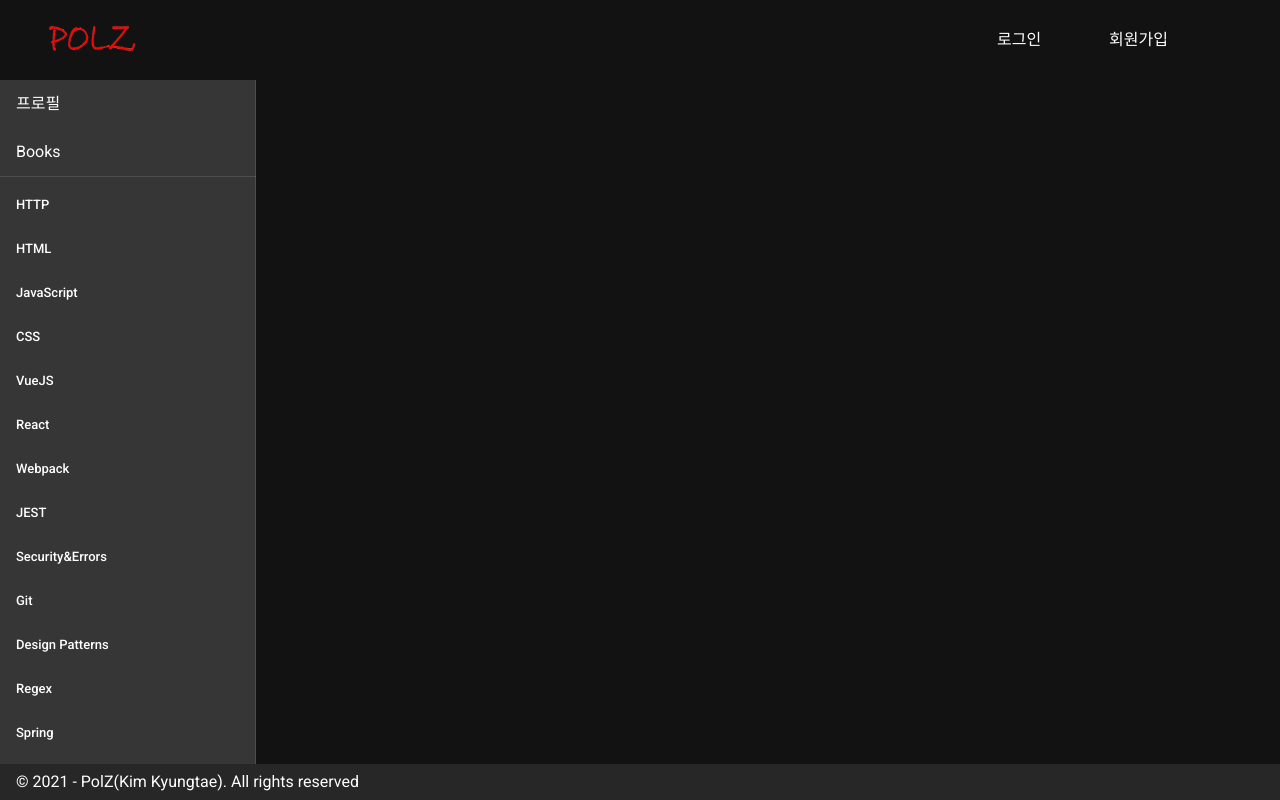
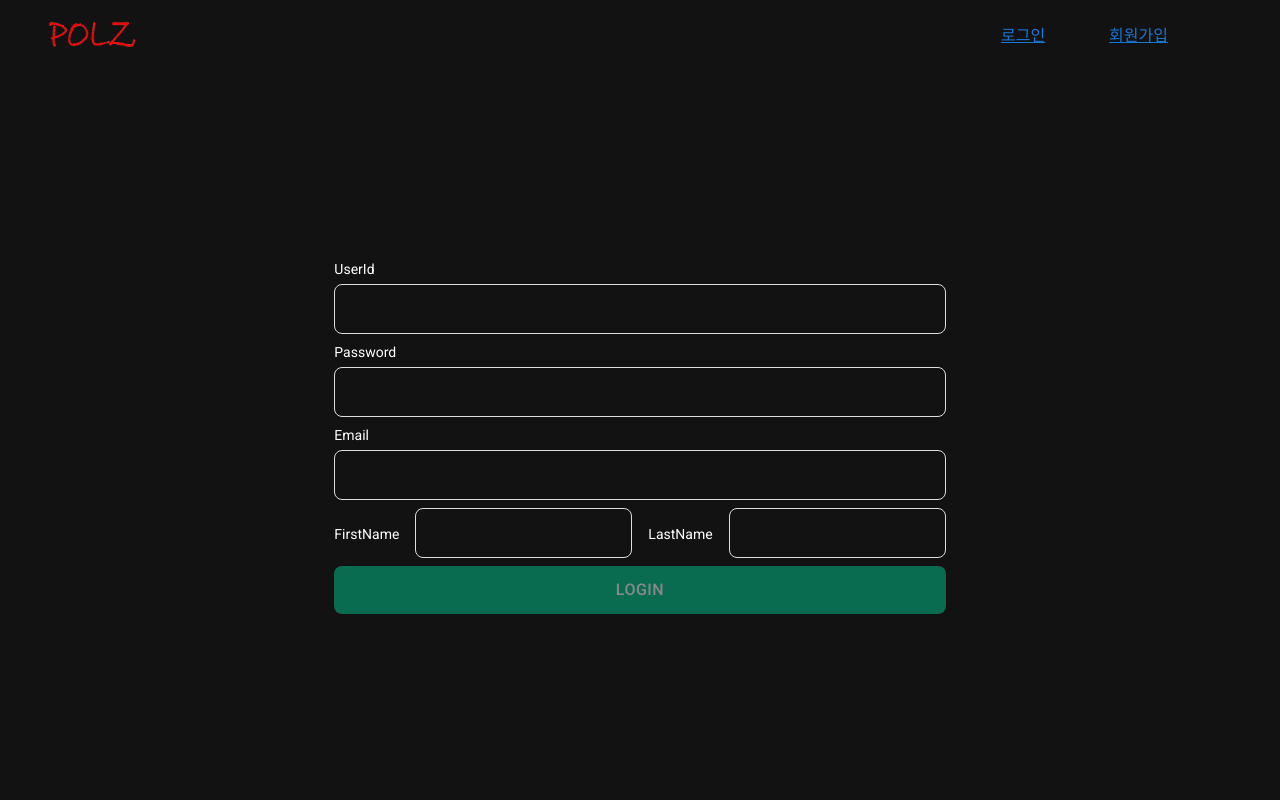
Before and after one commit to korkt-kim/myBlog, a Nuxt app: page /signup in a window 1280 px wide. Built offline with nearby package versions, Linux system fonts and the light colour scheme.

Commit message:
create login,signup

```diff
--- a/components/Header.vue
+++ b/components/Header.vue
@@ -4,24 +4,27 @@
       <img class="PolzLogo" src="/polz-logo.png" />
     </NuxtLink>
     <ul class="Header_Items">
-      <li
-        class="Header_Item"
-        v-for="(item, index) in items"
-        :key="index"
-        @click="item.onClick"
-      >
-        {{ item.text }}
+      <li class="Header_Item" v-for="(item, index) in items" :key="index">
+        <nuxt-link :to="item.to">{{ item.text }}</nuxt-link>
       </li>
     </ul>
   </header>
 </template>
 <script>
 export default {
-  props: {
-    items: {
-      type: Object,
-      default: () => {}
-    }
+  data() {
+    return {
+      items: {
+        signin: {
+          text: "로그인",
+          to: "login"
+        },
+        signup: {
+          text: "회원가입",
+          to: "signup"
+        }
+      }
+    };
   }
 };
 </script>
--- /dev/null
+++ b/components/MessageDialog.vue
@@ -0,0 +1,50 @@
+<template>
+  <v-dialog v-model="isOpened" persistent max-width="500">
+    <v-card>
+      <v-card-title class="text-h5 grey lighten-2">
+        <slot name="title">
+          {{ title }}
+        </slot>
+      </v-card-title>
+
+      <v-card-text>
+        <slot name="main">
+          {{ content }}
+        </slot>
+      </v-card-text>
+
+      <v-divider></v-divider>
+
+      <v-card-actions>
+        <v-spacer></v-spacer>
+        <v-btn color="primary" text @click="onClickOK">
+          <slot name="ok">
+            OK
+          </slot>
+        </v-btn>
+      </v-card-actions>
+    </v-card>
+  </v-dialog>
+</template>
+
+<script>
+export default {
+  props: {
+    isOpened: {
+      type: Boolean,
+      default: false
+    },
+    title: {
+      type: String
+    },
+    content: {
+      thpe: String
+    }
+  },
+  methods: {
+    onClickOK() {
+      this.$emit("clickOK");
+    }
+  }
+};
+</script>
--- /dev/null
+++ b/layouts/auth.vue
@@ -0,0 +1,36 @@
+<template>
+  <v-app dark>
+    <MessageDialog
+      :isOpened="isOpened"
+      :title="title"
+      :content="content"
+      v-on:clickOK="closeDialog"
+    ></MessageDialog>
+    <Header />
+    <nuxt />
+  </v-app>
+</template>
+
+<script>
+import { mapState, mapMutations } from "vuex";
+
+export default {
+  data() {
+    return {
+      dialog: false
+    };
+  },
+  computed: {
+    ...mapState("dialog", {
+      isOpened: state => state.isOpened,
+      title: state => state.title,
+      content: state => state.content
+    })
+  },
+  methods: {
+    ...mapMutations({
+      closeDialog: "dialog/closeDialog"
+    })
+  }
+};
+</script>
--- a/layouts/default.vue
+++ b/layouts/default.vue
@@ -1,6 +1,6 @@
 <template>
   <v-app dark>
-    <Header :items="headerItems" />
+    <LazyHeader />
     <v-main>
       <v-container fluid>
         <Navigation
@@ -10,7 +10,7 @@
         <Nuxt />
       </v-container>
     </v-main>
-    <Footer />
+    <LazyFooter />
   </v-app>
 </template>
 
@@ -18,20 +18,6 @@
 export default {
   data() {
     return {
-      headerItems: {
-        signin: {
-          text: "로그인",
-          onClick: () => {
-            console.log("asdf");
-          }
-        },
-        signup: {
-          text: "회원가입",
-          onClick: () => {
-            console.log("zxcv");
-          }
-        }
-      },
       navigationItems: {
         personal: [
           { title: "프로필", icon: "mdi-view-dashboard" },
@@ -60,3 +46,9 @@ export default {
   }
 };
 </script>
+
+<style>
+:root {
+  --primary-color: #00c58e;
+}
+</style>
--- a/nuxt.config.js
+++ b/nuxt.config.js
@@ -1,6 +1,7 @@
 import colors from "vuetify/es5/util/colors";
 
 export default {
+  target: "static",
   // Global page headers: https://go.nuxtjs.dev/config-head
   head: {
     titleTemplate: "%s - blog",
--- a/package.json
+++ b/package.json
@@ -10,6 +10,7 @@
     "test": "jest"
   },
   "dependencies": {
+    "axios": "^0.21.4",
     "core-js": "^3.15.1",
     "nuxt": "^2.15.7",
     "vuetify": "^2.5.5"
--- /dev/null
+++ b/pages/login.vue
@@ -0,0 +1,113 @@
+<template>
+  <div>
+    <form v-on:submit.prevent="onLogin">
+      <label for="userId">UserId</label>
+      <input v-model="userId" type="text" id="userId" />
+      <label for="password">Password</label>
+      <input v-model="password" type="password" id="password" />
+      <button class="button" :disabled="isButtonDisabled">Login</button>
+    </form>
+  </div>
+</template>
+
+<script>
+import axios from "axios";
+import { mapMutations } from "vuex";
+export default {
+  layout: "auth",
+  data() {
+    return {
+      userId: "",
+      password: ""
+    };
+  },
+  computed: {
+    isButtonDisabled() {
+      return !(this.userId && this.userId);
+    }
+  },
+  methods: {
+    async onLogin() {
+      // window.location.href = "/";
+      try {
+        const res = await axios.post(`http://localhost:8080/api/auth/signin`, {
+          password: this.password,
+          usernameOrEmail: this.userId
+        });
+      } catch (e) {
+        this.openDialog({
+          title: "Login Failed",
+          content: e.response.data.message || e.message
+        });
+      } finally {
+      }
+    },
+    ...mapMutations({
+      openDialog: "dialog/openDialog"
+    })
+  }
+};
+</script>
+
+<style scoped>
+div {
+  height: 100%;
+  display: flex;
+  justify-content: center;
+  align-items: center;
+}
+
+form {
+  display: flex;
+  flex-direction: column;
+}
+
+label {
+  font-size: 14px;
+  margin: 0 0.5rem;
+  margin-bottom: 0.25rem;
+}
+
+input {
+  font-size: 16px;
+  padding: 0.75rem 1rem;
+  margin: 0 0.5rem;
+  margin-bottom: 0.5rem;
+  border: 1px solid #dedede;
+  border-radius: 0.5rem;
+  box-shadow: none;
+  box-sizing: border-box;
+  color: white;
+}
+
+.button {
+  margin-top: 0.5rem;
+}
+
+.button[disabled] {
+  cursor: default;
+  opacity: 0.5;
+  cursor: not-allowed;
+}
+.button {
+  background: var(--primary-color);
+  padding: 0.75rem 1.5rem;
+  outline: none;
+  border-radius: 0.5rem;
+  font-size: 1rem;
+  border: none;
+  cursor: pointer;
+  color: white;
+  font-weight: 500;
+  text-transform: uppercase;
+  box-shadow: 0 1px 3px 0 rgba(0, 0, 0, 0.1), 0 1px 2px 0 rgba(0, 0, 0, 0.06);
+  letter-spacing: 0.5px;
+  margin: 0 0.5rem;
+}
+
+button:hover {
+  box-shadow: 0 4px 6px -1px rgba(0, 0, 0, 0.1),
+    0 2px 4px -1px rgba(0, 0, 0, 0.06);
+  opacity: 0.8;
+}
+</style>
--- /dev/null
+++ b/pages/signup.vue
@@ -0,0 +1,142 @@
+<template>
+  <div>
+    <form v-on:submit.prevent="onSignup">
+      <label for="userId">UserId</label>
+      <input v-model="userId" type="text" id="userId" />
+      <label for="password">Password</label>
+      <input v-model="password" type="password" id="password" />
+      <label for="password">Email</label>
+      <input v-model="email" type="email" id="email" />
+      <div>
+        <label for="password">FirstName</label>
+        <input v-model="firstName" id="firstName" />
+        <label for="password">LastName</label>
+        <input v-model="lastName" id="lastName" />
+      </div>
+      <button class="button" :disabled="isButtonDisabled">Login</button>
+    </form>
+  </div>
+</template>
+
+<script>
+import axios from "axios";
+import { mapMutations } from "vuex";
+export default {
+  layout: "auth",
+  data() {
+    return {
+      userId: "",
+      password: "",
+      email: "",
+      lastName: "",
+      firstName: ""
+    };
+  },
+  computed: {
+    isButtonDisabled() {
+      return !(
+        this.userId &&
+        this.password &&
+        this.email &&
+        this.firstName &&
+        this.lastName
+      );
+    }
+  },
+  methods: {
+    async onSignup() {
+      try {
+        const res = await axios.post(`http://localhost:8080/api/auth/signup`, {
+          password: this.password,
+          username: this.userId,
+          email: this.email,
+          firstName: this.firstName,
+          lastName: this.lastName
+        });
+        console.log(res);
+      } catch (e) {
+        console.log(e);
+        console.log(e.data);
+        console.log(e.status);
+        console.log(e.res);
+        console.log(e.response);
+        for (let key in e) {
+          console.log(key);
+        }
+        // console.log(e.)
+        this.openDialog({
+          title: "Signup Failed",
+          content: e.response.data.message || e.message
+        });
+      } finally {
+      }
+    },
+    ...mapMutations({
+      openDialog: "dialog/openDialog"
+    })
+  }
+};
+</script>
+
+<style scoped>
+div {
+  height: 100%;
+  display: flex;
+  justify-content: center;
+  align-items: center;
+}
+
+form {
+  display: flex;
+  flex-direction: column;
+}
+
+label {
+  font-size: 14px;
+  margin: 0 0.5rem;
+  margin-bottom: 0.25rem;
+}
+
+input {
+  font-size: 16px;
+  padding: 0.75rem 1rem;
+  margin: 0 0.5rem;
+  margin-bottom: 0.5rem;
+  border: 1px solid #dedede;
+  border-radius: 0.5rem;
+  box-shadow: none;
+  box-sizing: border-box;
+  color: white;
+}
+
+.button {
+  margin-top: 0.5rem;
+}
+
+.button[disabled] {
+  cursor: default;
+  opacity: 0.5;
+  cursor: not-allowed;
+}
+.button {
+  background: var(--primary-color);
+  padding: 0.75rem 1.5rem;
+  outline: none;
+  border-radius: 0.5rem;
+  font-size: 1rem;
+  border: none;
+  cursor: pointer;
+  color: white;
+  font-weight: 500;
+  text-transform: uppercase;
+  box-shadow: 0 1px 3px 0 rgba(0, 0, 0, 0.1), 0 1px 2px 0 rgba(0, 0, 0, 0.06);
+  letter-spacing: 0.5px;
+  margin: 0 0.5rem;
+}
+
+button:hover {
+  box-shadow: 0 4px 6px -1px rgba(0, 0, 0, 0.1),
+    0 2px 4px -1px rgba(0, 0, 0, 0.06);
+  opacity: 0.8;
+}
+</style>
--- /dev/null
+++ b/store/dialog.js
@@ -0,0 +1,16 @@
+export const state = () => ({
+  isOpened: false,
+  title: "",
+  content: ""
+});
+
+export const mutations = {
+  openDialog(state, { title = "", content = "" }) {
+    state.isOpened = true;
+    state.title = title;
+    state.content = content;
+  },
+  closeDialog(state) {
+    state.isOpened = false;
+  }
+};
```
Also changed, not shown: assets/default.scss (deleted, +0 -15 lines), store/index.js (added, +11 -0 lines), 1 other file (tests, documents, lock files or other folders).
